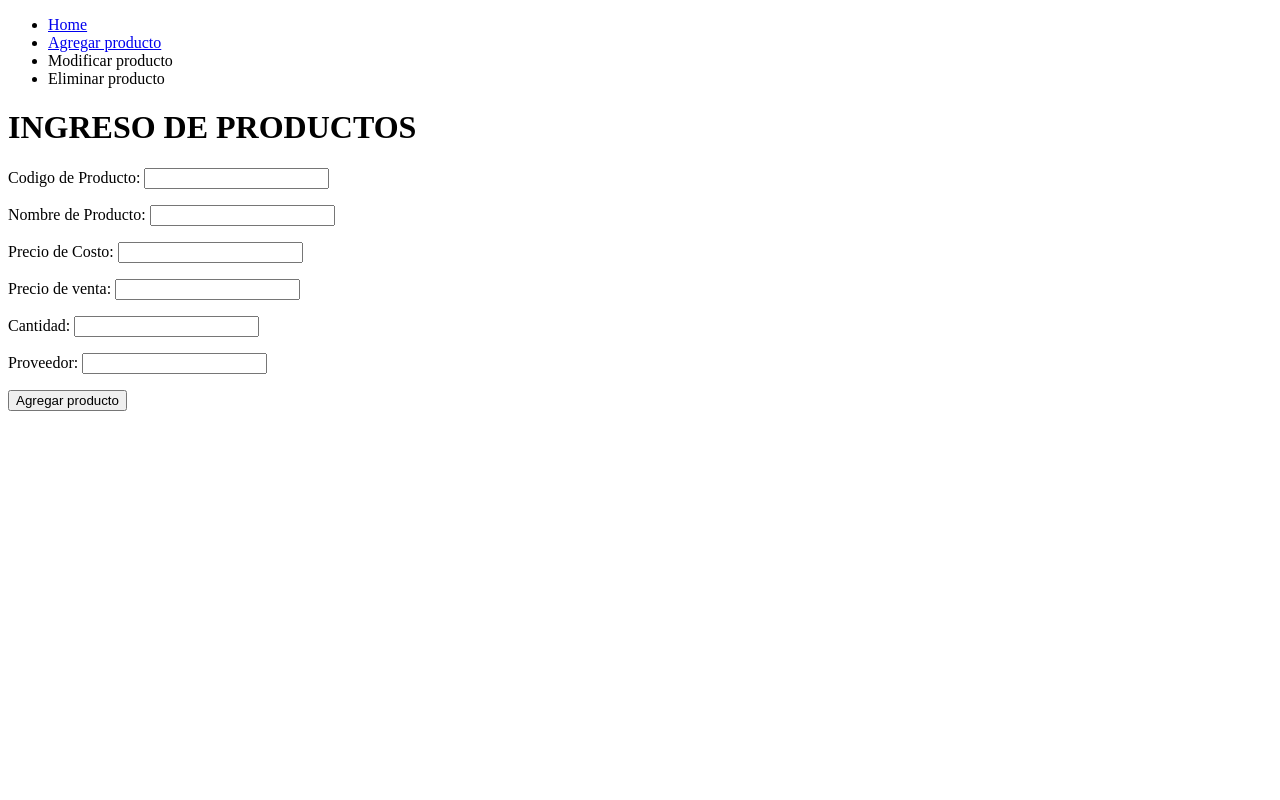
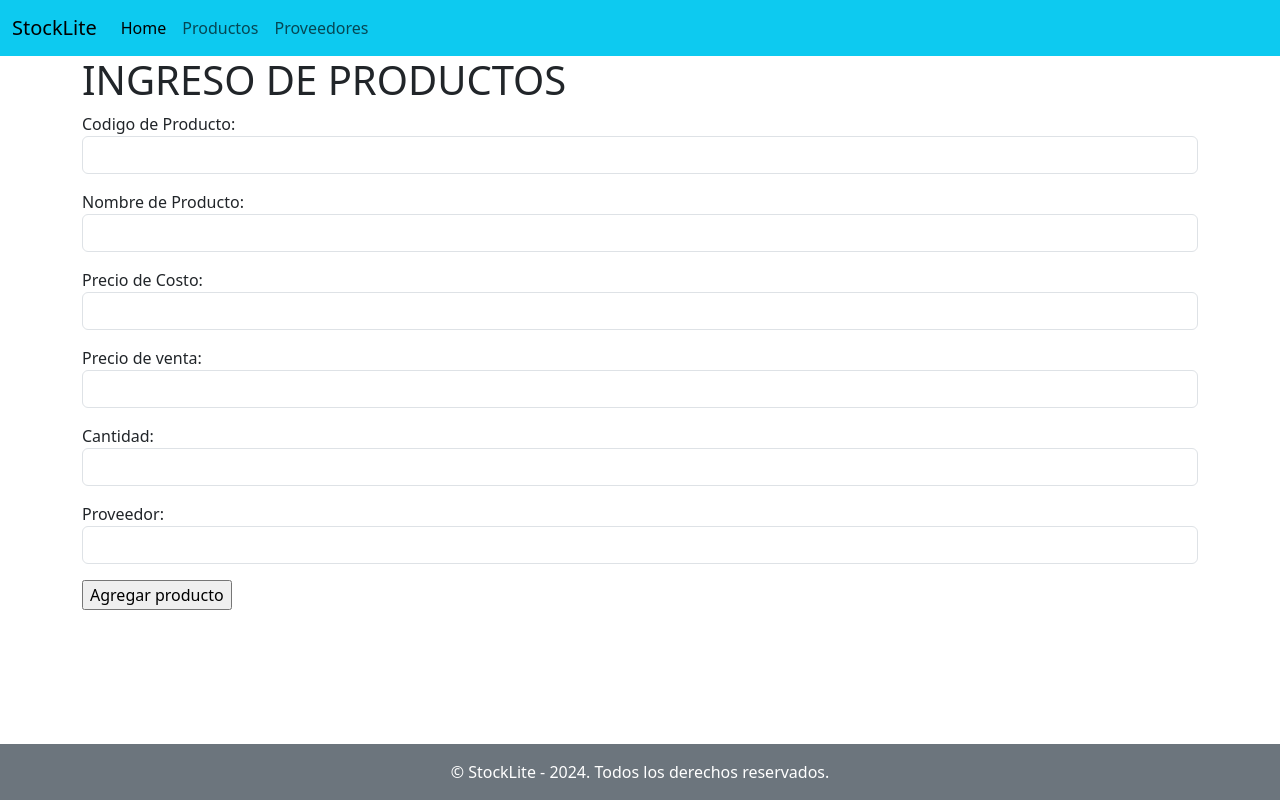
Before and after one commit to stocklite/stocklitecac, a Django app: page /inventario/agregar_producto/ in a window 1280 px wide. Run offline with Django 5.2, Linux system fonts and the light colour scheme; some libraries are stand-ins or nearby versions.

Commit message:
Modifique forms y estilos

```diff
--- a/inventario/forms.py
+++ b/inventario/forms.py
@@ -2,12 +2,12 @@ from django import forms
 from django.core.exceptions import ValidationError
 
 class AltaProductoForms(forms.Form):
-    codigo = forms.IntegerField(label='Codigo de Producto', required=True)
-    nombre = forms.CharField(label='Nombre de Producto', required=True)
-    costo = forms.DecimalField(label='Precio de Costo', required=True)
-    venta = forms.DecimalField(label='Precio de venta', required=True)
-    cantidad = forms.IntegerField(label='Cantidad', required=True)
-    proveedor = forms.CharField(label='Proveedor', required=True)
+    codigo = forms.IntegerField(label='Codigo de Producto', required=True, widget=forms.NumberInput(attrs={'class': 'form-control'}))
+    nombre = forms.CharField(label='Nombre de Producto', required=True, widget=forms.TextInput(attrs={'class': 'form-control'}))
+    costo = forms.DecimalField(label='Precio de Costo', required=True, widget=forms.NumberInput(attrs={'class': 'form-control'}))
+    venta = forms.DecimalField(label='Precio de venta', required=True, widget=forms.NumberInput(attrs={'class': 'form-control'}))
+    cantidad = forms.IntegerField(label='Cantidad', required=True, widget=forms.NumberInput(attrs={'class': 'form-control'}))
+    proveedor = forms.CharField(label='Proveedor', required=True, widget=forms.TextInput(attrs={'class': 'form-control'}))
 
 
     def clean_nombre(self):
--- a/inventario/templates/inventario/alta_producto.html
+++ b/inventario/templates/inventario/alta_producto.html
@@ -1,10 +1,12 @@
 {% extends 'inventario/base.html' %}
+
+{% block title %} Productos {% endblock%}
 
 {% block content %}
 <h1>INGRESO DE PRODUCTOS</h1>
 <form method="POST" action="">
 {% csrf_token %}
 {{alta_producto_form.as_p}}
-<input type="submit" value="Agregar producto">
+<input type="submit" class="btn- btn-primary" value="Agregar producto">
 </form>
 {% endblock %}
--- a/inventario/templates/inventario/base.html
+++ b/inventario/templates/inventario/base.html
@@ -3,7 +3,22 @@
 <head>
     <meta charset="UTF-8">
     <meta name="viewport" content="width=device-width, initial-scale=1.0">
-    <title>Index</title>
+    <title>{% block title %} Home {% endblock %}</title>
+    <link href="https://cdn.jsdelivr.net/npm/bootstrap@5.3.3/dist/css/bootstrap.min.css" rel="stylesheet" integrity="sha384-QWTKZyjpPEjISv5WaRU9OFeRpok6YctnYmDr5pNlyT2bRjXh0JMhjY6hW+ALEwIH" crossorigin="anonymous">
+
+    <style>
+        html, body {
+            height: 100%;
+        }
+        body {
+            display: flex;
+            flex-direction: column;
+        }
+        .content {
+            flex: 1;
+        }
+    </style>
+
 </head>
 <nav>
     {% if messages %}
@@ -17,17 +32,80 @@
     {% endfor %}
 </ul>
 {% endif %}
-    <ul>
+   <!--  <ul>
         <li><a href="{% url 'index' %}">Home</a></li>
         <li><a href="{% url 'alta_producto' %}">Agregar producto</a></li>
         <li>Modificar producto</li>
         <li>Eliminar producto</li>
 
-    </ul>
+    </ul> -->
 </nav>
 <body>
-    {% block content%}
+
+    <nav class="navbar navbar-expand-lg bg-info">
+        <div class="container-fluid">
+            <a class="navbar-brand" href="#">StockLite</a>
+            <button class="navbar-toggler" type="button" data-bs-toggle="collapse" data-bs-target="#navbarNav" aria-controls="navbarNav" aria-expanded="false" aria-label="Toggle navigation">
+                <span class="navbar-toggler-icon"></span>
+            </button>
+            <div class="collapse navbar-collapse" id="navbarNav">
+                <ul class="navbar-nav">
+                    <li class="nav-item">
+                        <a class="nav-link active" aria-current="page" href="{% url 'index' %}">Home</a>
+                    </li>
+                    <li class="nav-item">
+                        <a class="nav-link" href="{% url 'alta_producto' %}">Productos</a>
+                    </li>
+                    <li class="nav-item">
+                        <a class="nav-link" href="#">Proveedores</a>
+                    </li>
+                </ul>
+            </div>
+        </div>
+    </nav>
+
+    <div class="container content">
+
+    {% block content %}
 
     {% endblock %}
+
+    </div>
+
+    <footer class="bg-dark text-white mt-5">
+        <!-- <div class="container py-4">
+            <div class="row">
+                <div class="col-md-6">
+                    <h5>Mi Sitio Web</h5>
+                    <p>Descripción breve del sitio web.</p>
+                </div>
+                <div class="col-md-3">
+                    <h5>Enlaces</h5>
+                    <ul class="list-unstyled">
+                        <li><a href="#" class="text-white">Inicio</a></li>
+                        <li><a href="#" class="text-white">Acerca de</a></li>
+                        <li><a href="#" class="text-white">Servicios</a></li>
+                        <li><a href="#" class="text-white">Contacto</a></li>
+                    </ul>
+                </div>
+                <div class="col-md-3">
+                    <h5>Contacto</h5>
+                    <ul class="list-unstyled">
+                        <li><a href="#" class="text-white">Correo electrónico</a></li>
+                        <li><a href="#" class="text-white">Teléfono</a></li>
+                        <li><a href="#" class="text-white">Dirección</a></li>
+                    </ul>
+                </div>
+            </div>
+        </div> -->
+        <div class="bg-secondary text-center py-3">
+            &copy; StockLite - 2024. Todos los derechos reservados.
+        </div>
+    </footer>
+
+    <script src="https://code.jquery.com/jquery-3.5.1.slim.min.js"></script>
+    <script src="https://cdn.jsdelivr.net/npm/@popperjs/core@2.5.2/dist/umd/popper.min.js"></script>
+    <script src="https://stackpath.bootstrapcdn.com/bootstrap/4.5.2/js/bootstrap.min.js"></script>
+
 </body>
 </html>
--- a/inventario/templates/inventario/index.html
+++ b/inventario/templates/inventario/index.html
@@ -1,5 +1,6 @@
 {% extends 'inventario/base.html' %}
 
 {% block content %}
-<h1>en esta seccion tienen ke ver como le dan un estilo lindo y deberian estar los botones con los nombres ke estan en el nav del base...</h1>
+
+<h1>Sorry, this section is under construction...</h1>
 {% endblock%}
```
